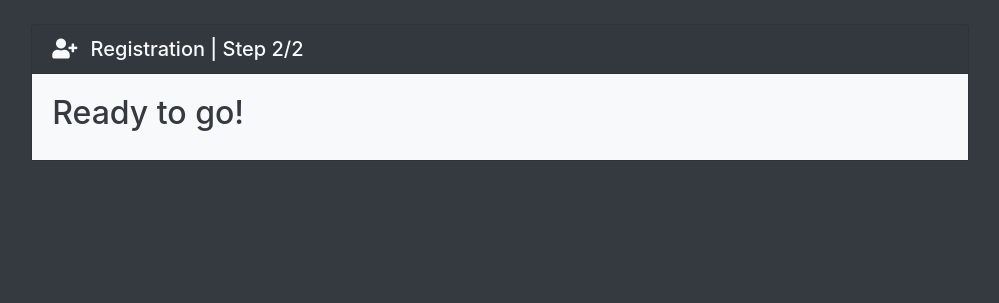
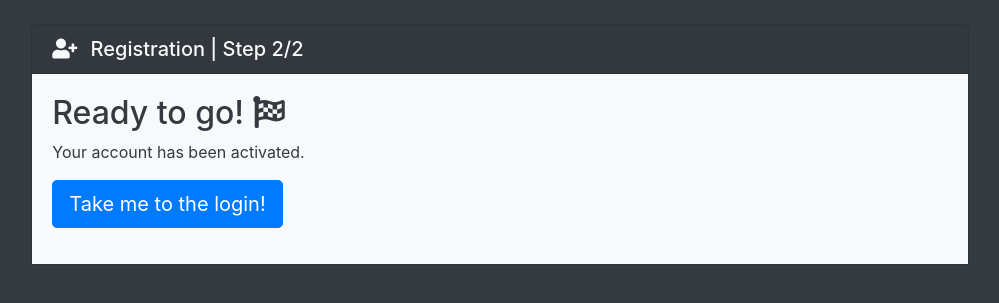
Before and after one commit to passiopeia/passiopeia-hub, a Django app: template hub_app/templates/hub_app/registration/step2-success.html in a window 1280 px wide. Shown: the part 56-359 px from the top of the page, without its empty margins (140-1139 px from the left). Run offline with Django 3.2, Linux system fonts and the light colour scheme; the template is opened without the code that fills it, so the values that code supplies are empty; some libraries are stand-ins or nearby versions.

Commit message:
Template Polishing

```diff
--- a/hub_app/templates/hub_app/registration/step1.html
+++ b/hub_app/templates/hub_app/registration/step1.html
@@ -77,7 +77,7 @@
             {{ form.email }}
             <small id="emailHelp" class="form-text text-muted">{% trans 'Your E-Mail Address is required for registration and credential recovery. It is not used for spam, ads or newsletters.' %}</small>
         </div>
-        <p>{% trans "We'll send you an e-mail that tells you how to get to the second step." %}</p>
+        <p>{% trans "We'll send you an e-mail that tells you how to move on." %}</p>
         <button class="btn btn-primary btn-lg btn-block mt-2"><i class="fa fa-paper-plane mr-2"></i> {% trans 'Send the instructions for step 2!' %}</button>
     </form>
 {% endblock %}
--- a/hub_app/templates/hub_app/registration/step2-success.html
+++ b/hub_app/templates/hub_app/registration/step2-success.html
@@ -3,5 +3,7 @@
 {% load i18n %}
 
 {% block reg-body %}
-    <h2>{% trans 'Ready to go!' %}</h2>
+    <h2>{% trans 'Ready to go!' %} <i class="fa fa-flag-checkered"></i></h2>
+    <p>{% trans 'Your account has been activated.' %}</p>
+    <p><a class="btn btn-primary btn-lg" href="{% url 'ha:auth:login' %}">{% trans 'Take me to the login!' %}</a></p>
 {% endblock %}
```
